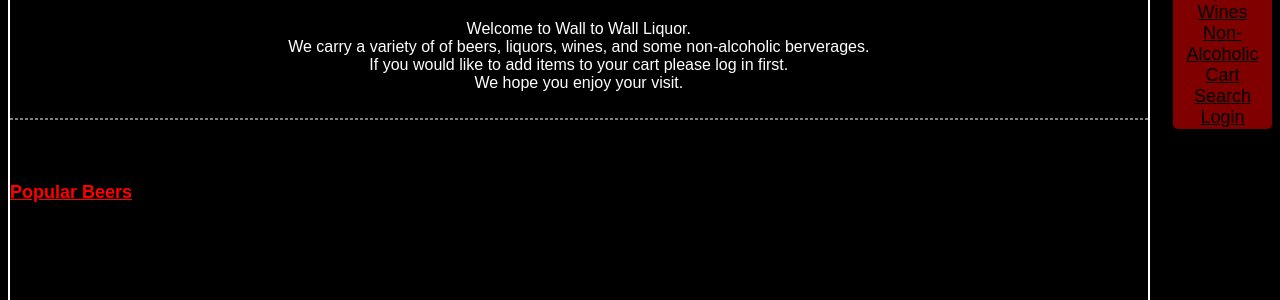
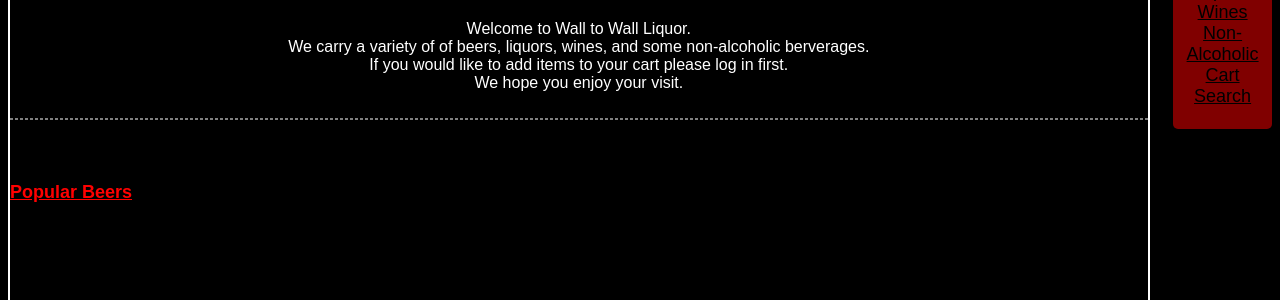
Before and after one commit to klinthammel/CS4420, a PHP site: page /index.php in a window 1280 px wide. Shown: the part 214-514 px from the top of the page. Run offline with PHP 8.4, Linux system fonts and the light colour scheme.

Commit message:
Removed login on navigation

```diff
--- a/var/site.php
+++ b/var/site.php
@@ -63,12 +63,6 @@
     }
 
     function genNavbar() {
-        if (isset($_SESSION["is_logged_in"]) && $_SESSION["is_logged_in"]) {
-            $user = "<li>Howdy, {$_SESSION["username"]}</li><li><a href='user.php?action=logout'>Logout</a></li>";
-        }
-        else {
-            $user = "<li class=\"right\"><a href=\"user.php\">Login</a></li>";
-        }
         print <<< END
 
 <ul class="navbar">
@@ -81,7 +75,6 @@
 	<li><a href="catalog.php?category=non_alcoholic">Non-Alcoholic</a></li>
     <li class="right"><a href="Cart.php">Cart</a></li>
 	<li class="right"><a href="search.php">Search</a></li>
-    {$user}
 </ul>
 
 END;
```
